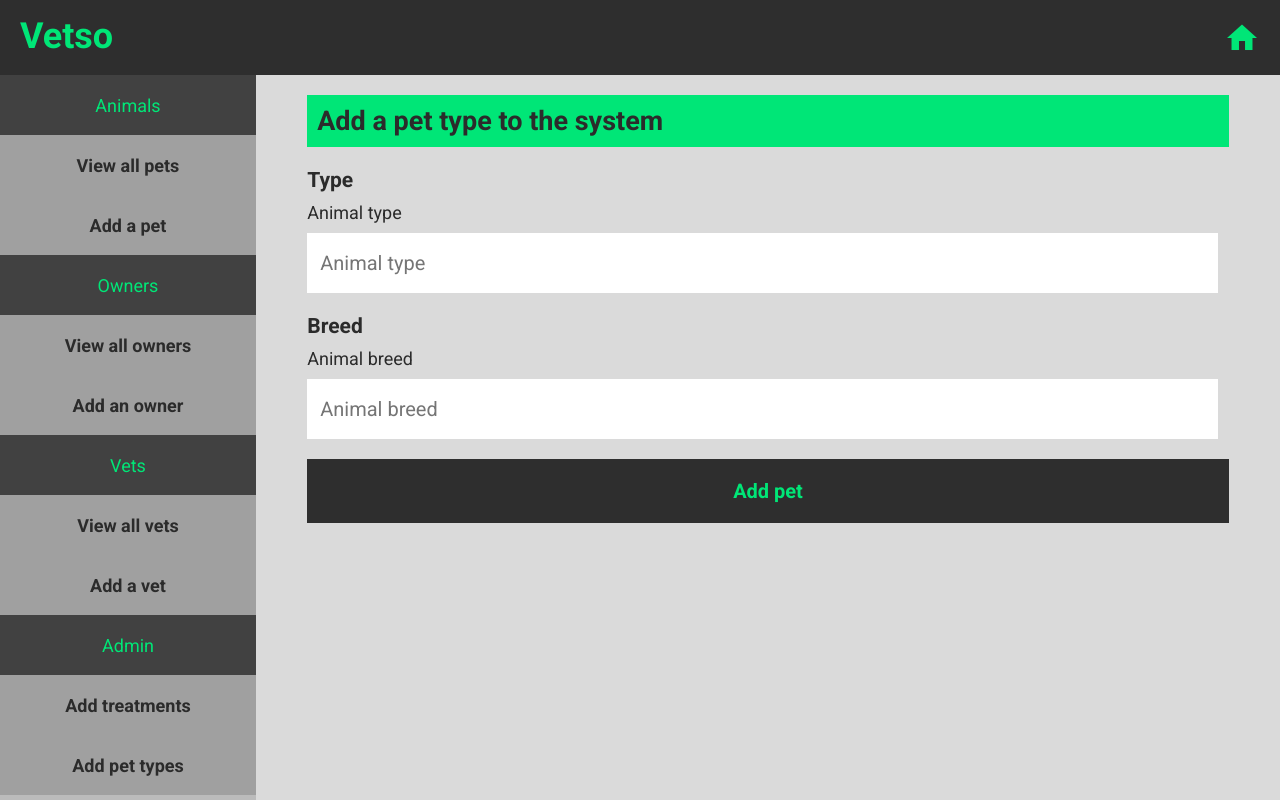
After one commit to xeofd/vetso_codeclan_project, a Flask app: page /pet-types/add in a window 1280 px wide. The commit adds this page. Run offline with Flask 2, Linux system fonts and the light colour scheme.

Commit message:
Made some updates to edit pet form, added pet types form to add new pet types.

```diff
--- a/app/app.py
+++ b/app/app.py
@@ -7,6 +7,7 @@ from controllers.pets_controller import pets_blueprint
 from controllers.owners_controllers import owners_blueprint
 from controllers.vets_controller import vets_blueprint
 from controllers.treatments_controller import treatment_blueprint
+from controllers.pet_types_controller import pet_type_blueprint
 
 # Create the flask app
 app = Flask(__name__)
@@ -19,6 +20,7 @@ app.register_blueprint(pets_blueprint)
 app.register_blueprint(owners_blueprint)
 app.register_blueprint(vets_blueprint)
 app.register_blueprint(treatment_blueprint)
+app.register_blueprint(pet_type_blueprint)
 
 # Default routes
 @app.route('/')
--- /dev/null
+++ b/app/controllers/pet_types_controller.py
@@ -0,0 +1,26 @@
+# Import required modules
+from flask import Flask, Blueprint, render_template, redirect, request
+from models.pet_type import PetType
+import repositories.pet_type_repository as PTR
+
+# Create blueprint
+pet_type_blueprint = Blueprint('pet_types', __name__)
+
+# Routes
+
+# ADD
+@pet_type_blueprint.route('/pet-types/add')
+def add():
+    return render_template('pet_types/add.html', title='Add a pet type')
+
+# SAVE
+@pet_type_blueprint.route('/pet-types/add', methods=['POST'])
+def save():
+    # Grab the data from the form
+    animal_type = request.form['pet_type']
+    animal_breed = request.form['pet_breed']
+    # Create pet_type object to save
+    pet_type = PetType(animal_type, animal_breed)
+    PTR.save(pet_type)
+
+    return redirect('/')
--- /dev/null
+++ b/app/templates/pet_types/add.html
@@ -0,0 +1,50 @@
+{% extends 'base.html' %}
+{% block content %}
+
+<div class="bloc-content">
+
+    <div class="bloc-content--title">
+        <h2>Add a pet type to the system</h2>
+    </div>
+
+    <form action="/pet-types/add" method="POST">
+
+        <h3>Type</h3>
+
+        <div class="bloc-content">
+
+            <div class=" bloc-form--label">
+                <label for="pet_type">Animal type</label>
+            </div>
+
+            <div>
+                <input type="text" name="pet_type" id="pet_type" placeholder="Animal type" required />
+            </div>
+
+        </div>
+
+        <h3>Breed</h3>
+
+        <div class="bloc-content">
+
+            <div class="bloc-form--label">
+                <label for="pet_breed">Animal breed</label>
+            </div>
+
+            <div>
+                <input type="text" name="pet_breed" id="pet_breed" placeholder="Animal breed" required />
+            </div>
+
+        </div>
+
+        <div class="bloc-content">
+
+            <input type="submit" class="bloc-button--large-button bloc-button--type-dark" value="Add pet" />
+
+        </div>
+
+    </form>
+
+</div>
+
+{% endblock %}
--- a/app/templates/pets/add.html
+++ b/app/templates/pets/add.html
@@ -37,7 +37,7 @@
                     <select name="pet_type" id="pet_type" required>
                         <option value="Null">Chose a breed</option>
                         {% for type in pet_types %}
-                        <option value="{{ type.id }}">{{ type.breed }}</option>
+                        <option value="{{ type.id }}">{{ type.type }} - {{ type.breed }}</option>
                         {% endfor %}
                     </select>
                 </div>
```
Also changed, not shown: app/templates/pets/edit.html (+37 -34 lines).
